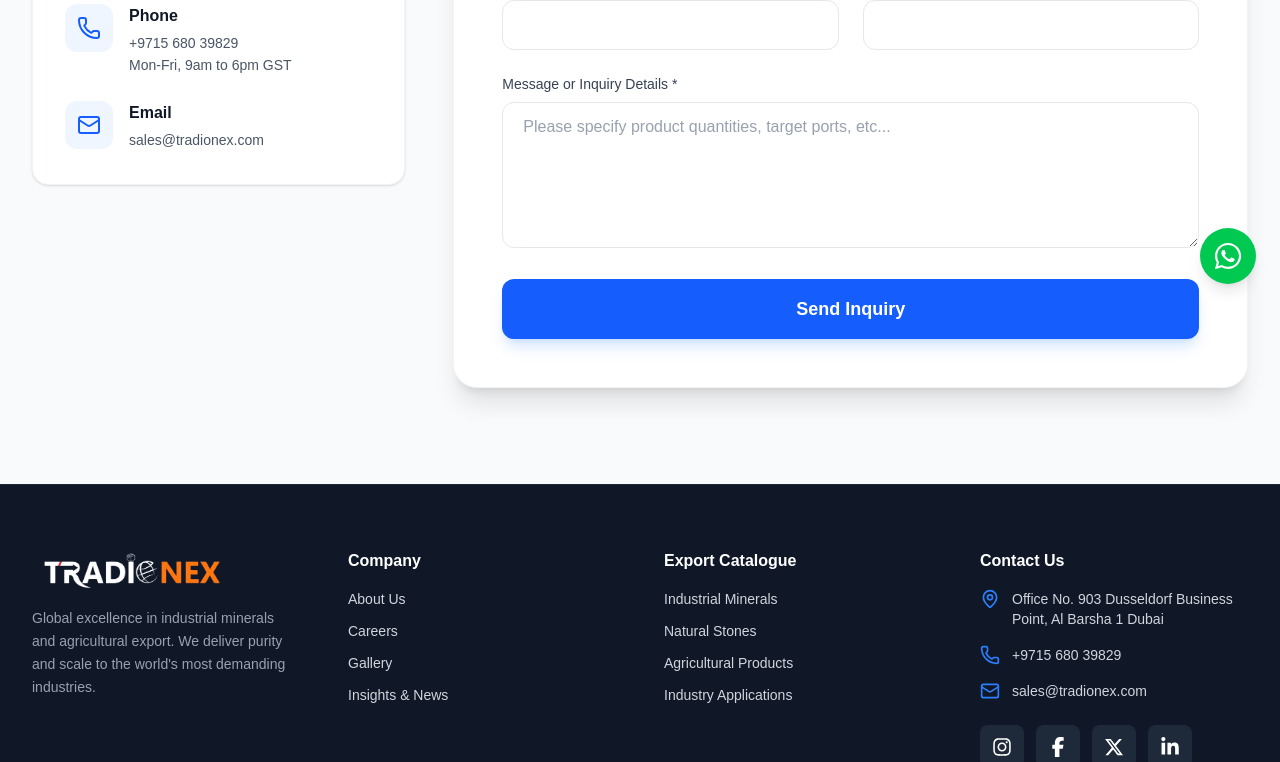
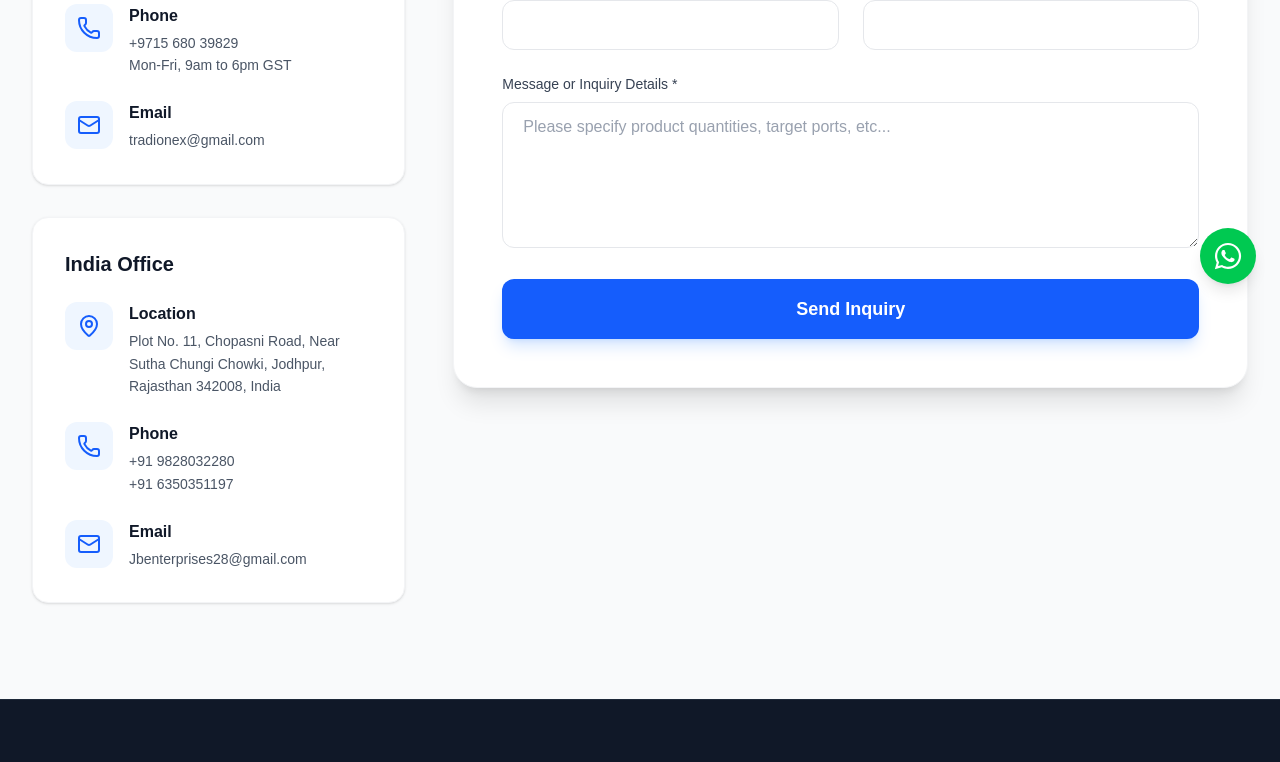
Before and after one commit to pushu1/tradionex, a Next.js app in the folder tradionex_website/tradionex/: page /contact in a window 1280 px wide. Shown: the part 492-1254 px from the top of the page. Built offline with nearby package versions, Linux system fonts and the light colour scheme.

Commit message:
Added India Office section and updated pages

```diff
--- a/tradionex_website/tradionex/src/app/about/page.tsx
+++ b/tradionex_website/tradionex/src/app/about/page.tsx
@@ -182,11 +182,98 @@ export default function AboutPage() {
               <div>
 
                 <h3 className="text-4xl font-bold text-[#241c66] mb-6">
+                  JB Enterprises – Premium Garnet Mining & Processing Experts
+                </h3>
+
+                <p className="text-gray-600 mb-10 leading-relaxed text-lg">
+                  JB Enterprises is our specialized garnet division in India, engaged in the mining, processing, and supply of premium-quality garnet abrasives. With our strong focus on quality, consistency, and customer satisfaction, we serve industries including surface preparation, sandblasting, waterjet cutting, shipbuilding, oil & gas, and infrastructure projects worldwide.
+                  <br />
+                  We are committed to delivering high-performance garnet abrasive solutions that meet international standards while ensuring reliable supply, competitive pricing, and outstanding customer support for our global partners.
+                </p>
+
+                <div className="space-y-4">
+
+                  {[
+                    "Garnet Mine Owner & Processor",
+                    "Garnet Abrasive Manufacturer & Exporter",
+                    "Sandblasting & Waterjet Garnet",
+                    "20/40, 30/60, 80 & 120 Mesh Grades",
+                    "Surface Preparation Solutions",
+                    "Oil & Gas Blasting Applications",
+                    "Shipyard & Marine Maintenance Abrasives",
+                    "Quality-Assured Processing",
+                    "Global Supply Chain Support",
+                  ].map((service, idx) => (
+
+                    <div key={idx} className="flex items-center">
+
+                      <CheckCircle2 className="w-6 h-6 text-[#241c66] mr-4 flex-shrink-0" />
+
+                      <span className="text-gray-800 font-medium">
+                        {service}
+                      </span>
+
+                    </div>
+
+                  ))}
+
+                </div>
+
+              </div>
+
+              {/* Right Image */}
+
+              <div className="relative h-[500px] rounded-3xl overflow-hidden shadow-lg border border-gray-200">
+
+                <Image
+                  src="/JB.jpeg"
+                  alt="JB"
+                  fill
+                  className="object-cover"
+                />
+
+              </div>
+
+            </div>
+
+          </div>
+
+        </div>
+
+
+
+        {/* Group Company 3 */}
+
+        <div className="mt-24">
+
+          <div className="max-w-7xl mx-auto px-4 sm:px-6 lg:px-8">
+
+            <div className="grid grid-cols-1 md:grid-cols-2 gap-16 items-center">
+
+              {/* Left Image */}
+
+              <div className="relative h-[500px] rounded-3xl overflow-hidden shadow-lg border border-gray-200">
+
+                <Image
+                  src="/Starenterprises.png"
+                  alt="Starenterprises"
+                  fill
+                  className="object-cover"
+                />
+
+              </div>
+
+              {/* Right Content */}
+
+              <div>
+
+                <h3 className="text-4xl font-bold text-[#241c66] mb-6">
                   Star Enterprises – Trusted Global Export Partner
                 </h3>
 
                 <p className="text-gray-600 mb-10 leading-relaxed text-lg">
                   Star Enterprises is a valued member of our group, specializing in the supply of industrial minerals for industries such as oil & gas, drilling, ceramics, construction, foundry, and manufacturing. Our product portfolio includes bentonite, china clay, feldspar, and other industrial raw materials sourced from trusted suppliers across India.
+                  <br />
                   <br />
                   In addition to our core minerals business, Star Enterprises also supplies natural stones, rice, spices, and selected agricultural products to customers across global markets, supported by reliable sourcing, quality assurance, and efficient logistics solutions.
                 </p>
@@ -194,6 +281,7 @@ export default function AboutPage() {
                 <div className="space-y-4">
 
                   {[
+                    "Key Products & Capabilities",
                     "Industrial Minerals Raw Materials",
                     "Bentonite for Drilling & Energy Industries",
                     "China Clay (Kaolin) & Feldspar Supply",
@@ -219,19 +307,6 @@ export default function AboutPage() {
 
               </div>
 
-              {/* Right Image */}
-
-              <div className="relative h-[500px] rounded-3xl overflow-hidden shadow-lg border border-gray-200">
-
-                <Image
-                  src="/Starenterprises.png"
-                  alt="Star Enterprises"
-                  fill
-                  className="object-cover"
-                />
-
-              </div>
-
             </div>
 
           </div>
@@ -240,88 +315,6 @@ export default function AboutPage() {
 
 
 
-{/* Group Company 3 */}
-
-<div className="mt-24">
-
-  <div className="max-w-7xl mx-auto px-4 sm:px-6 lg:px-8">
-
-    <div className="grid grid-cols-1 md:grid-cols-2 gap-16 items-center">
-
-      {/* Left Image */}
-
-      <div className="relative h-[500px] rounded-3xl overflow-hidden shadow-lg border border-gray-200">
-
-        <Image
-          src="/JB.jpeg"
-          alt="JB Enterprises"
-          fill
-          className="object-cover"
-        />
-
-      </div>
-
-      {/* Right Content */}
-
-      <div>
-
-        <h3 className="text-4xl font-bold text-[#241c66] mb-6">
-          JB Enterprises – Premium Garnet Mining & Processing Experts
-        </h3>
-
-        <p className="text-gray-600 mb-10 leading-relaxed text-lg">
-          JB Enterprises is our specialized garnet division in India,
-          engaged in the mining, processing, and supply of premium-quality
-          garnet abrasives. With our strong focus on quality, consistency,
-          and customer satisfaction, we serve industries including surface
-          preparation, sandblasting, waterjet cutting, shipbuilding,
-          oil & gas, and infrastructure projects worldwide.
-          <br />
-          <br />
-          We are committed to delivering high-performance garnet abrasive
-          solutions that meet international standards while ensuring
-          reliable supply, competitive pricing, and outstanding customer
-          support for our global partners.
-        </p>
-
-        <div className="space-y-4">
-
-          {[
-            "Garnet Mine Owner & Processor",
-            "Garnet Abrasive Manufacturer & Exporter",
-            "Sandblasting & Waterjet Garnet",
-            "20/40, 30/60, 80 & 120 Mesh Grades",
-            "Surface Preparation Solutions",
-            "Oil & Gas Blasting Applications",
-            "Shipyard & Marine Maintenance Abrasives",
-            "Quality-Assured Processing",
-            "Global Supply Chain Support",
-          ].map((service, idx) => (
-
-            <div key={idx} className="flex items-center">
-
-              <CheckCircle2 className="w-6 h-6 text-[#241c66] mr-4 flex-shrink-0" />
-
-              <span className="text-gray-800 font-medium">
-                {service}
-              </span>
-
-            </div>
-
-          ))}
-
-        </div>
-
-      </div>
-
-    </div>
-
-  </div>
-
-</div>
-
-
-
       </section>
 
     </div>
--- a/tradionex_website/tradionex/src/app/contact/page.tsx
+++ b/tradionex_website/tradionex/src/app/contact/page.tsx
@@ -64,12 +64,69 @@ export default function ContactPage() {
                   <div className="p-3 bg-blue-50 dark:bg-blue-900/30 rounded-xl mr-4"><Mail className="w-6 h-6 text-blue-600 dark:text-blue-400" /></div>
                   <div>
                     <p className="font-semibold text-gray-900 dark:text-gray-100 mb-1">Email</p>
-                    <p className="text-gray-600 dark:text-gray-300 text-sm leading-relaxed">sales@tradionex.com</p>
+                    <p className="text-gray-600 dark:text-gray-300 text-sm leading-relaxed">tradionex@gmail.com</p>
                   </div>
                 </li>
               </ul>
             </div>
+
+
+{/* India Office */}
+<div className="bg-white dark:bg-gray-900 p-8 rounded-2xl shadow-sm border border-gray-100 dark:border-gray-800">
+  <h3 className="text-xl font-bold text-gray-900 dark:text-gray-100 mb-6">
+    India Office
+  </h3>
+
+  <ul className="space-y-6">
+    <li className="flex items-start">
+      <div className="p-3 bg-blue-50 dark:bg-blue-900/30 rounded-xl mr-4">
+        <MapPin className="w-6 h-6 text-blue-600 dark:text-blue-400" />
+      </div>
+      <div>
+        <p className="font-semibold text-gray-900 dark:text-gray-100 mb-1">
+          Location
+        </p>
+        <p className="text-gray-600 dark:text-gray-300 text-sm leading-relaxed">
+          Plot No. 11, Chopasni Road, Near Sutha Chungi Chowki,
+          Jodhpur, Rajasthan 342008, India
+        </p>
+      </div>
+    </li>
+
+    <li className="flex items-start">
+      <div className="p-3 bg-blue-50 dark:bg-blue-900/30 rounded-xl mr-4">
+        <Phone className="w-6 h-6 text-blue-600 dark:text-blue-400" />
+      </div>
+      <div>
+        <p className="font-semibold text-gray-900 dark:text-gray-100 mb-1">
+          Phone
+        </p>
+        <p className="text-gray-600 dark:text-gray-300 text-sm leading-relaxed">
+          +91 9828032280
+          <br />
+          +91 6350351197
+        </p>
+      </div>
+    </li>
+
+    <li className="flex items-start">
+      <div className="p-3 bg-blue-50 dark:bg-blue-900/30 rounded-xl mr-4">
+        <Mail className="w-6 h-6 text-blue-600 dark:text-blue-400" />
+      </div>
+      <div>
+        <p className="font-semibold text-gray-900 dark:text-gray-100 mb-1">
+          Email
+        </p>
+        <p className="text-gray-600 dark:text-gray-300 text-sm leading-relaxed">
+          Jbenterprises28@gmail.com
+        </p>
+      </div>
+    </li>
+  </ul>
+</div>
+
           </div>
+
 
           {/* Form */}
           <div className="lg:col-span-8">
--- a/tradionex_website/tradionex/src/app/page.tsx
+++ b/tradionex_website/tradionex/src/app/page.tsx
@@ -39,15 +39,16 @@ export default function HomePage() {
         </div> */}
 
         {/* Content Overlay */}
-        <div className="relative z-20 w-full pl-4 sm:pl-6 lg:pl-16 flex flex-col md:flex-row items-end justify-between gap-12">
+        <div className="relative z-20 w-full pl-4 sm:pl-6 lg:pl-16 flex flex-col md:flex-row items-center justify-between gap-12">
 
           {/* Left Text Box */}
           <div className="w-full md:w-1/3 pr-4 md:pr-0 mb-8 md:mb-0">
             <h2 className="text-4xl md:text-5xl lg:text-6xl font-bold text-white leading-tight mb-6">
-              The World <br /> Of Excellence
+              From Mine To <br />
+              <span className="whitespace-nowrap">Global Markets</span>
             </h2>
             <p className="text-gray-300 text-sm md:text-base leading-relaxed max-w-sm">
-              Unlock the perfect industrial experience by exploring a diverse selection of premium export materials.
+              Supplying premium Garnet Abrasive and Industrial Minerals to industries worldwide since 2016
             </p>
           </div>
 
```
